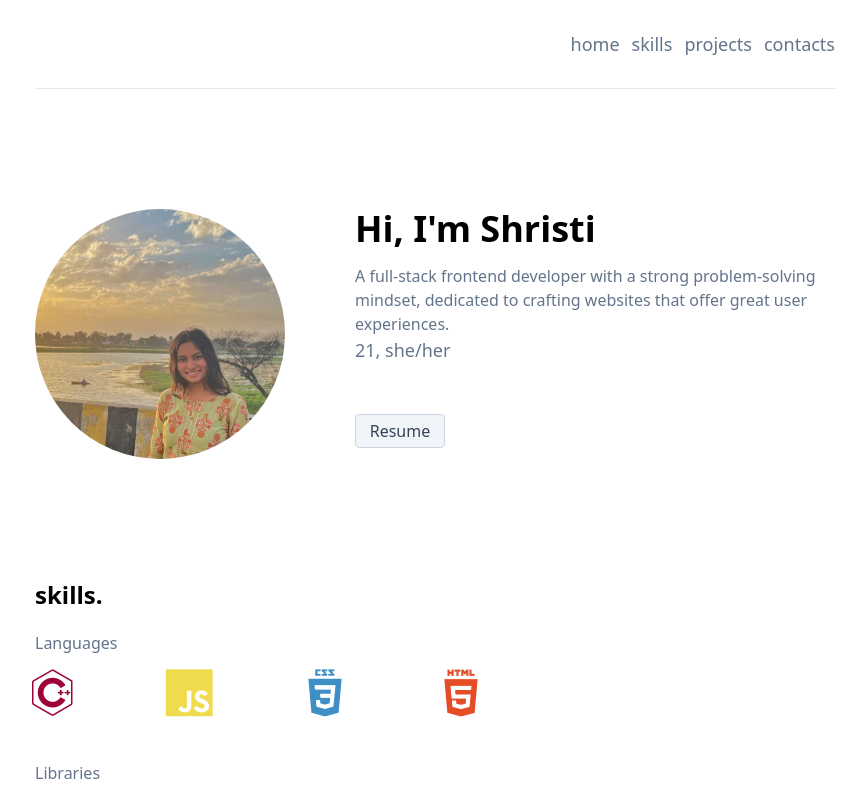
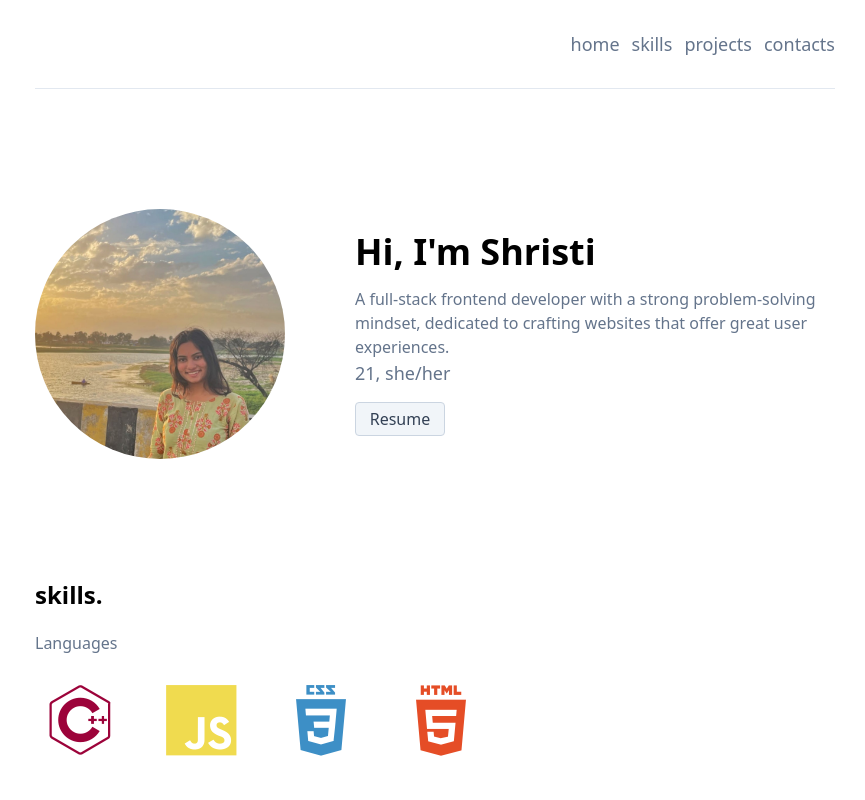
Before and after one commit to shristigupta12/my-portfolio, a React (Create React App) app: page / in a window 1280 px wide. Shown: the top 800 px of the page, without its empty margins (205-1070 px from the left). Built offline with nearby package versions, Linux system fonts and the light colour scheme.

Commit message:
style: skills layouts updated

```diff
--- a/src/Components/Home.jsx
+++ b/src/Components/Home.jsx
@@ -4,13 +4,13 @@ import ViewContainer from './layout/view-container';
 export default function Home(){
     return(
         <ViewContainer className="view-containers">
-            <div className='flex'>
+            <div className='flex items-center'>
                 <img src={Profile} alt="avatar" className="rounded-full h-[250px] w-[250px] transition-all ease-in-out  hover:scale-105" />
                 <div className="ml-[70px] flex flex-col">
                     <div className="font-bold text-4xl">Hi, I'm Shristi</div>
                     <div className="grey-text mt-[15px]">A full-stack frontend developer with a strong problem-solving mindset, dedicated to crafting websites that offer great user experiences.</div>
                     <div className="text-lg text-slate-500">21, she/her</div>
-                    <button className='mt-[50px]  border p-1 bg-slate-100 rounded border-slate-300 text-slate-700 hover:text-slate-900 hover:border-slate-400 w-[90px]'>Resume</button>
+                    <button className='mt-[15px]  border p-1 bg-slate-100 rounded border-slate-300 text-slate-700 hover:text-slate-900 hover:border-slate-400 w-[90px]'>Resume</button>
                 </div>
             </div>
         </ViewContainer>
--- a/src/Components/Skills.jsx
+++ b/src/Components/Skills.jsx
@@ -7,11 +7,11 @@ export default function Skills(){
             <div className="item-heading">skills.</div>
             <div className="flex flex-col mt-5">
                 {SkillData.map(skills=>(
-                    <div>
+                    <div key={skills.id}>
                         <div className="grey-text decoration-1">{skills.category}</div>
-                        <div className="flex pt-[30px] pl-[10px] pb-[60px]  align-middle gap-[120px]">
+                        <div className="flex pt-[30px] pl-[10px] pb-[60px]  align-middle gap-12">
                             {skills.items.map(skill=>(
-                                <i className={` scale-[3] hover:scale-[4] transition-all ease-in-out ${skill.item}`}></i>
+                                <i key={skill} className={` text-7xl hover:scale-105 transition-all ease-in-out ${skill}`}></i>
                             ))}
                         </div>
                     </div>
--- a/src/utilities/skill-data.js
+++ b/src/utilities/skill-data.js
@@ -3,29 +3,35 @@ export const SkillData = [
         id: 1,
         category: "Languages",
         items: [
-            {item: "devicon-cplusplus-line colored"
-          }, {item: "devicon-javascript-plain colored"}, {item: "devicon-css3-plain-wordmark colored"}, {item: "devicon-html5-plain-wordmark colored"}
+           "devicon-cplusplus-line colored",
+           "devicon-javascript-plain colored",
+           "devicon-css3-plain-wordmark colored",
+           "devicon-html5-plain-wordmark colored"
         ]
     },
     {
         id: 2,
         category: "Libraries",
         items: [
-            {item: "devicon-react-original colored"}, {item: "devicon-tailwindcss-original-wordmark colored"}
+             "devicon-react-original colored",
+             "devicon-tailwindcss-original-wordmark colored"
         ]
     },
     {
         id: 3,
         category: "Tools",
         items: [
-            {item: "devicon-nodejs-plain-wordmark colored"}, {item: "devicon-git-plain-wordmark colored"}, {item: "devicon-github-original colored"}
+             "devicon-nodejs-plain-wordmark colored",
+             "devicon-git-plain-wordmark colored",
+             "devicon-github-original colored"
         ]
     },
     {
         id: 4,
         category: "Databases",
         items: [
-            {item: "devicon-mongodb-plain-wordmark colored"}, {item: "devicon-mysql-plain-wordmark colored"}
+             "devicon-mongodb-plain-wordmark colored",
+             "devicon-mysql-plain-wordmark colored"
         ]
     },
 ];
```
